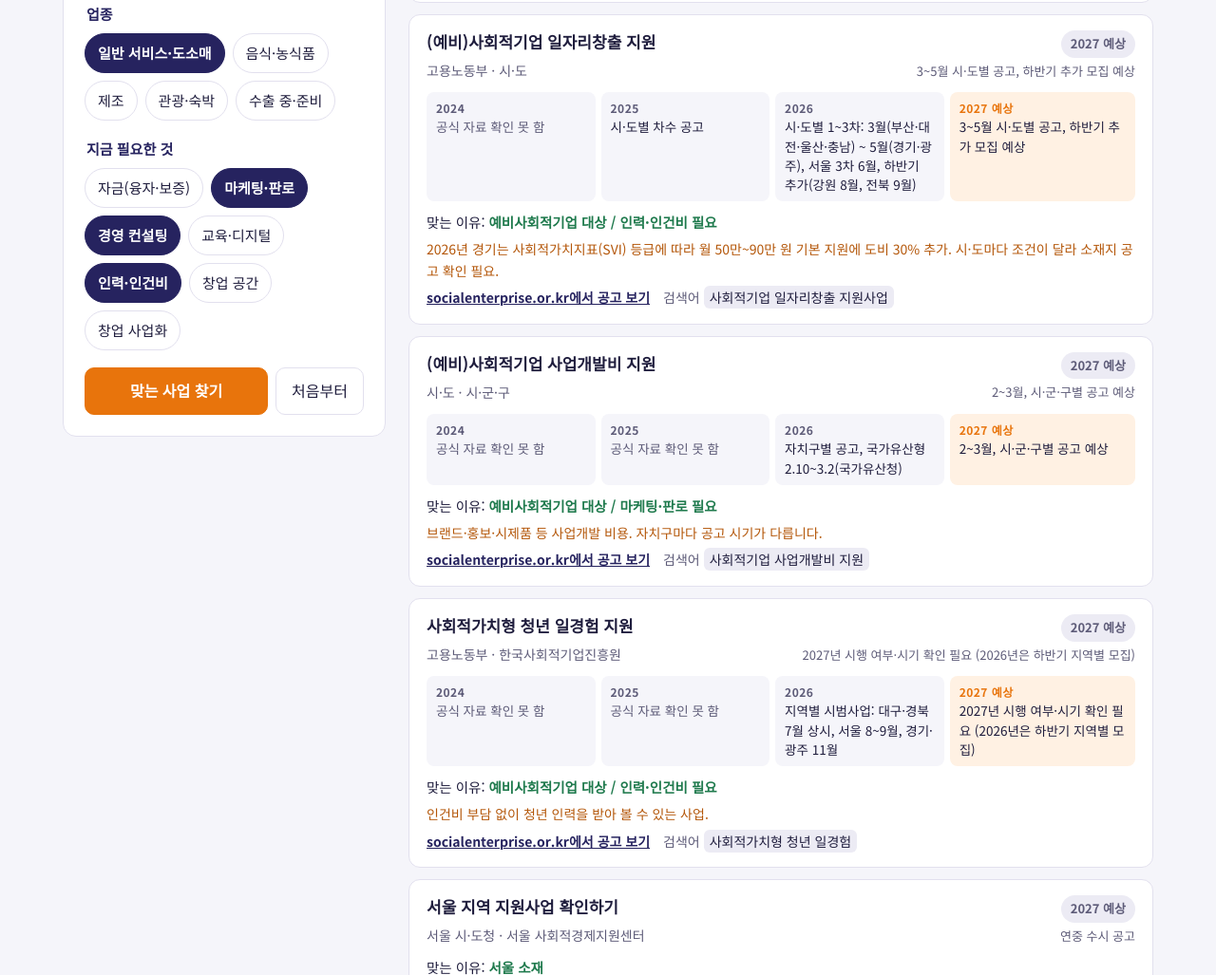
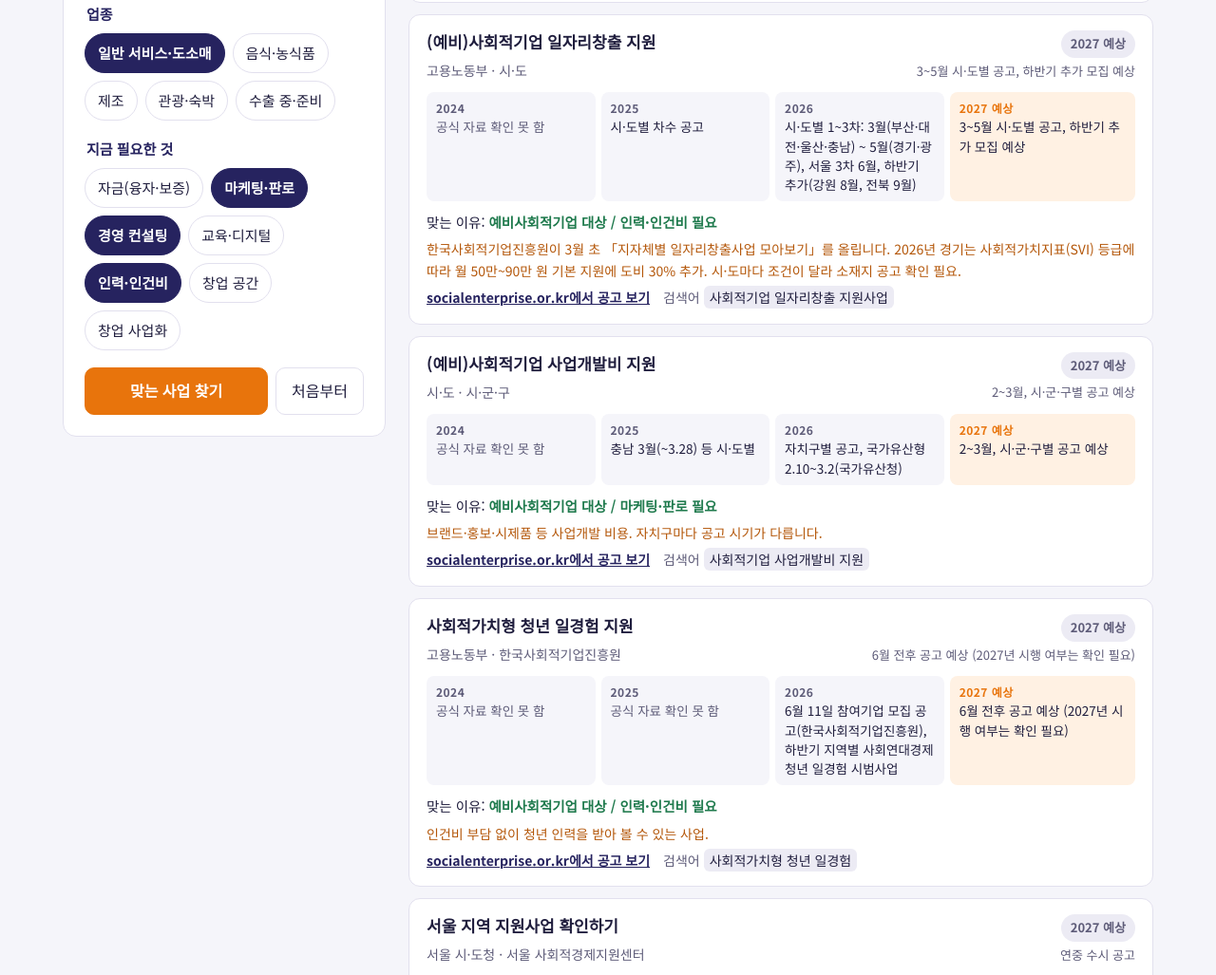
Before and after one commit to vaszero/main, a plain HTML site: page match/index.html in a window 1280 px wide. Shown: the part 767-1794 px from the top of the page at 95% size. Drawn offline with nearby package versions, Linux system fonts and the light colour scheme; a web font is replaced by a local one.

Commit message:
매칭표: 사회적기업진흥원·기업마당 원문 대조 반영
Co-Authored-By: Claude Opus 5.5 <noreply@anthropic.com>
Claude-Session: https://claude.ai/code/session_01Y6AwgpjpnLTYCmJMP2Rww5

```diff
--- a/match/index.html
+++ b/match/index.html
@@ -207,10 +207,10 @@ const P=[
  {name:'(예비)사회적기업 일자리창출 지원',org:'고용노동부 · 시·도',kind:'annual',
   types:['se','pse'],needs:['hire'],kw:'사회적기업 일자리창출 지원사업',url:'https://www.socialenterprise.or.kr',
   hist:{'2024':'','2025':'시·도별 차수 공고','2026':'시·도별 1~3차: 3월(부산·대전·울산·충남) ~ 5월(경기·광주), 서울 3차 6월, 하반기 추가(강원 8월, 전북 9월)'},exp:[2,3,4,5],expText:'3~5월 시·도별 공고, 하반기 추가 모집 예상',
-  note:'2026년 경기는 사회적가치지표(SVI) 등급에 따라 월 50만~90만 원 기본 지원에 도비 30% 추가. 시·도마다 조건이 달라 소재지 공고 확인 필요.'},
+  note:'한국사회적기업진흥원이 3월 초 「지자체별 일자리창출사업 모아보기」를 올립니다. 2026년 경기는 사회적가치지표(SVI) 등급에 따라 월 50만~90만 원 기본 지원에 도비 30% 추가. 시·도마다 조건이 달라 소재지 공고 확인 필요.'},
  {name:'(예비)사회적기업 사업개발비 지원',org:'시·도 · 시·군·구',kind:'annual',
   types:['se','pse'],needs:['market','startup'],kw:'사회적기업 사업개발비 지원',url:'https://www.socialenterprise.or.kr',
-  hist:{'2024':'','2025':'','2026':'자치구별 공고, 국가유산형 2.10~3.2(국가유산청)'},exp:[2,3],expText:'2~3월, 시·군·구별 공고 예상',
+  hist:{'2024':'','2025':'충남 3월(~3.28) 등 시·도별','2026':'자치구별 공고, 국가유산형 2.10~3.2(국가유산청)'},exp:[2,3],expText:'2~3월, 시·군·구별 공고 예상',
   note:'브랜드·홍보·시제품 등 사업개발 비용. 자치구마다 공고 시기가 다릅니다.'},
  {name:'중소기업 혁신바우처',org:'중소벤처기업부',kind:'annual',sectors:['mfg'],
   types:['sme','se','pse','coop'],needs:['consult','market'],kw:'혁신바우처',url:'https://www.mssmiv.com',
@@ -222,11 +222,11 @@ const P=[
   note:'공과금·4대보험료·차량 연료비 등 고정비에 씁니다.'},
  {name:'소상공인 정책자금',org:'중소벤처기업부 · 소상공인시장진흥공단',kind:'annual',
   types:['sole','se','pse','coop'],needs:['fund'],kw:'소상공인 정책자금',url:'https://www.sbiz24.kr',
-  hist:{'2024':'연초 접수 시작','2025':'연초 접수 시작','2026':'연초 접수 시작, 연중 차수별 운영'},exp:[1],expText:'1월 접수 시작 예상',
+  hist:{'2024':'연초 접수 시작','2025':'1월 9~10일 자금별 공고','2026':'2025.12.30 공고, 이후 10월까지 5차 변경'},exp:[0,1],expText:'12월 말~1월 공고 예상 (2026년분은 작년 12.30 공고)',
   note:'자금 종류별로 예산이 빨리 소진됩니다. 1월 초에 서류를 준비해 두세요.'},
  {name:'사회적가치형 청년 일경험 지원',org:'고용노동부 · 한국사회적기업진흥원',kind:'annual',
   types:['se','pse','coop'],needs:['hire'],kw:'사회적가치형 청년 일경험',url:'https://www.socialenterprise.or.kr',
-  hist:{'2024':'','2025':'','2026':'지역별 시범사업: 대구·경북 7월 상시, 서울 8~9월, 경기·광주 11월'},exp:[7,8,9,10,11],expText:'2027년 시행 여부·시기 확인 필요 (2026년은 하반기 지역별 모집)',
+  hist:{'2024':'','2025':'','2026':'6월 11일 참여기업 모집 공고(한국사회적기업진흥원), 하반기 지역별 사회연대경제 청년 일경험 시범사업'},exp:[6],expText:'6월 전후 공고 예상 (2027년 시행 여부는 확인 필요)',
   note:'인건비 부담 없이 청년 인력을 받아 볼 수 있는 사업.'},
  {name:'서울시 사회적경제기업 융자',org:'서울특별시',kind:'annual',regions:['서울'],
   types:['se','pse','coop'],needs:['fund'],kw:'서울시 사회적경제기업 융자',url:'https://news.seoul.go.kr/economy/',
@@ -234,9 +234,9 @@ const P=[
  {name:'경기도 사회적경제 성장패키지',org:'경기도사회적경제원',kind:'annual',regions:['경기'],ages:['0','1','3'],
   types:['pre','se','pse','coop'],needs:['startup','market'],kw:'경기도 사회적경제 성장패키지',url:'https://www.bizinfo.go.kr',
   hist:{'2024':'','2025':'','2025':'3.7~3.28 접수','2026':'3.13~4.8 접수, 기업당 최대 5,000만 원(업력 7년 이내)'},exp:[3],expText:'3월 공고 예상'},
- {name:'공공기관 사회적기업 제품 우선구매',org:'한국사회적기업진흥원',kind:'annual',
+ {name:'공공기관 우선구매 · 공공구매 상담회',org:'한국사회적기업진흥원',kind:'annual',
   types:['se'],needs:['market'],kw:'사회적기업 제품 우선구매',url:'https://www.socialenterprise.or.kr',
-  hist:{'2024':'상시','2025':'상시','2026':'상시'},exp:[],expText:'상시 (인증 사회적기업)',
+  hist:{'2024':'공공기관 우선구매 상담회 7월(세종·대구·서울)','2025':'우선구매 제도설명회 6월','2026':'공공구매 상담회: 6월 세종·서울, 8월 부산·경남, 9월 대구, 10월 강원'},exp:[6],expText:'우선구매는 상시, 공공구매 상담회는 6~10월 지역별 예상',
   note:'공공기관 구매 담당자에게 보낼 제품·서비스 소개 자료를 준비해 두세요.'},
 
  {name:'은행권 공동 소상공인 컨설팅',org:'은행연합회 · 한국생산성본부',kind:'open',end:'2026-12-31',
```
